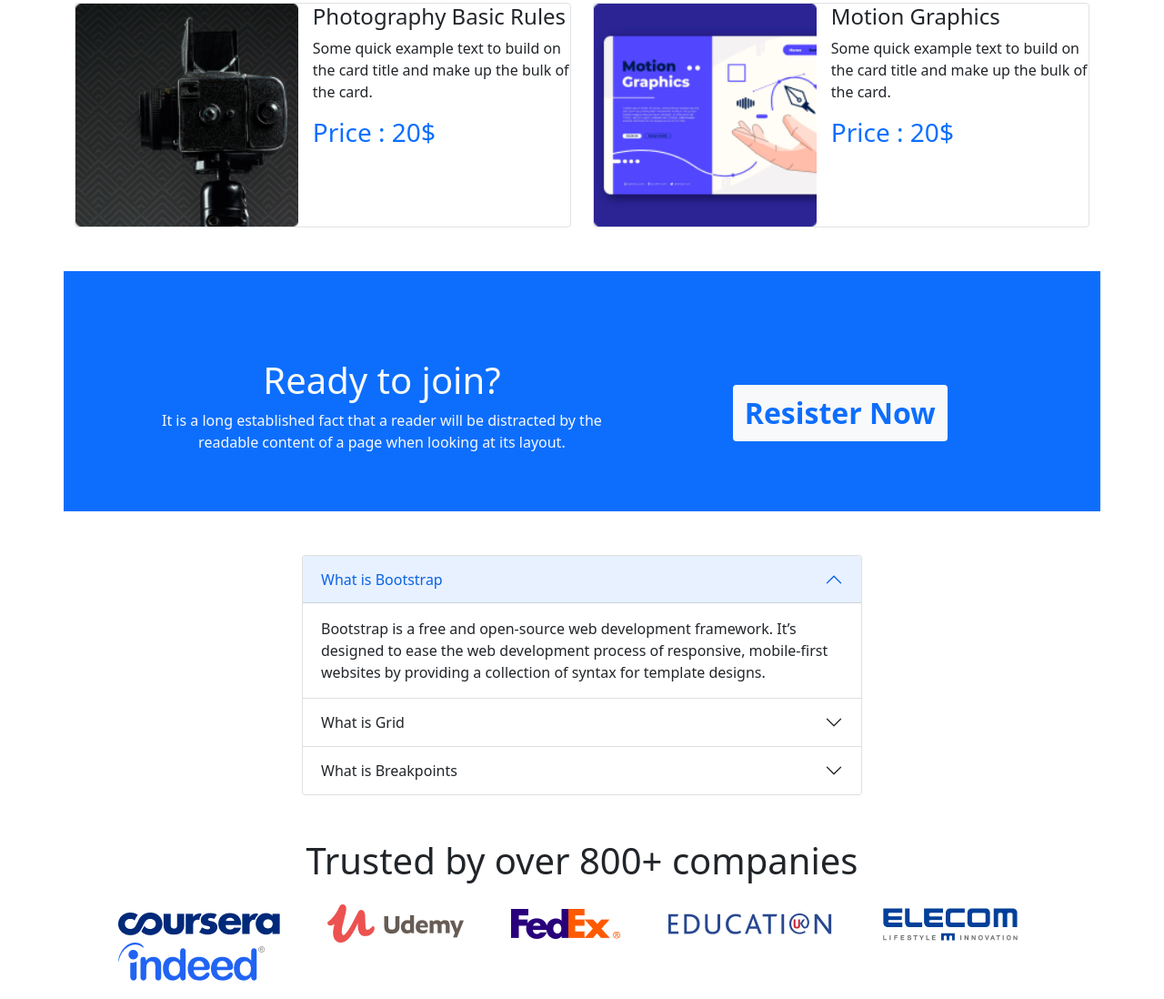
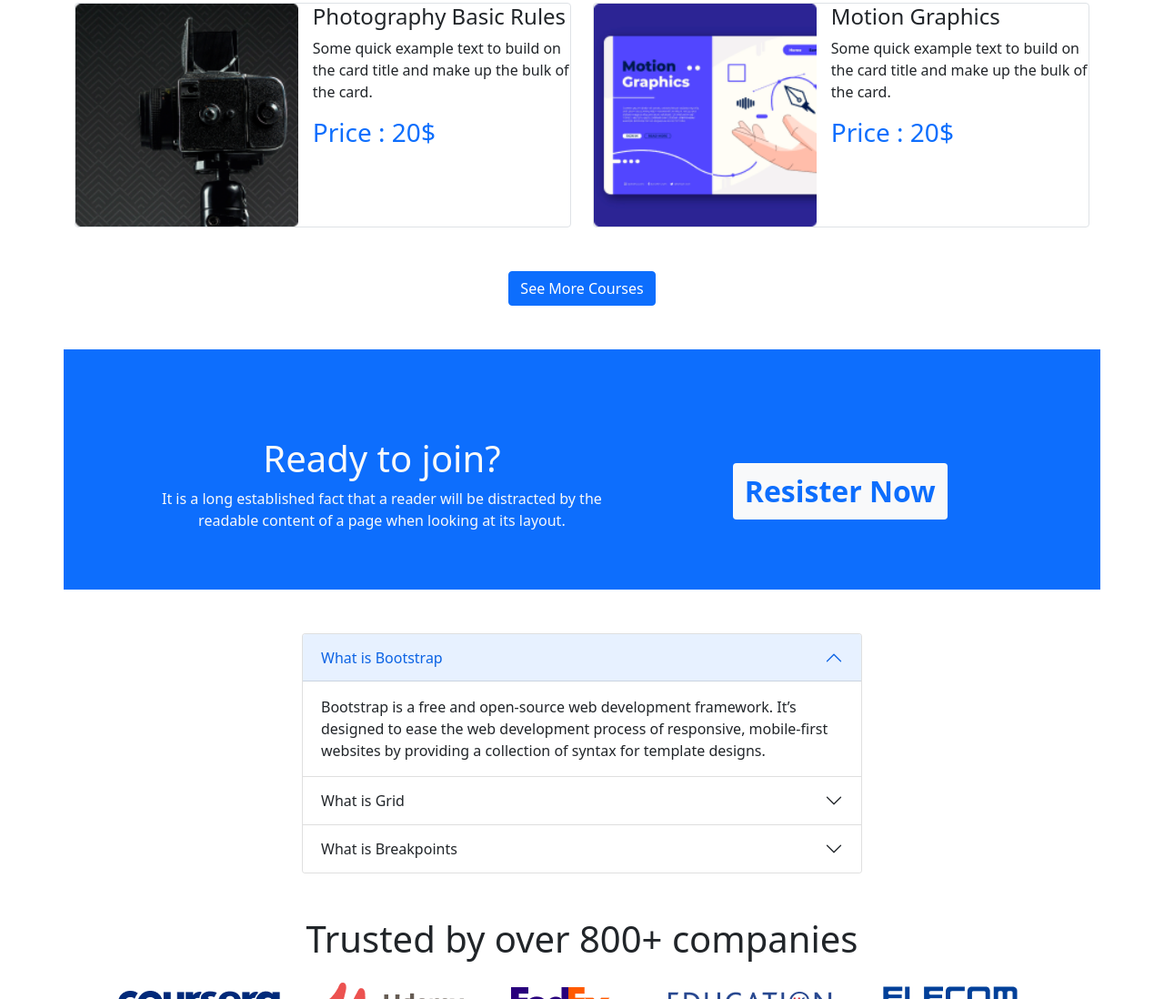
Before and after one commit to nazmulbhuyian/developer-training, a plain HTML site: page index.html in a window 1280 px wide. Shown: the part 1510-2608 px from the top of the page at 91% size. Drawn offline with nearby package versions, Linux system fonts and the light colour scheme.

Commit message:
button add

```diff
--- a/index.html
+++ b/index.html
@@ -159,6 +159,9 @@
                 </div>
 
             </div>
+            <div class="mt-5 text-center">
+              <button class="btn btn-primary">See More Courses</button>
+            </div>
           </section>
 
           <!-- register form -->
```
